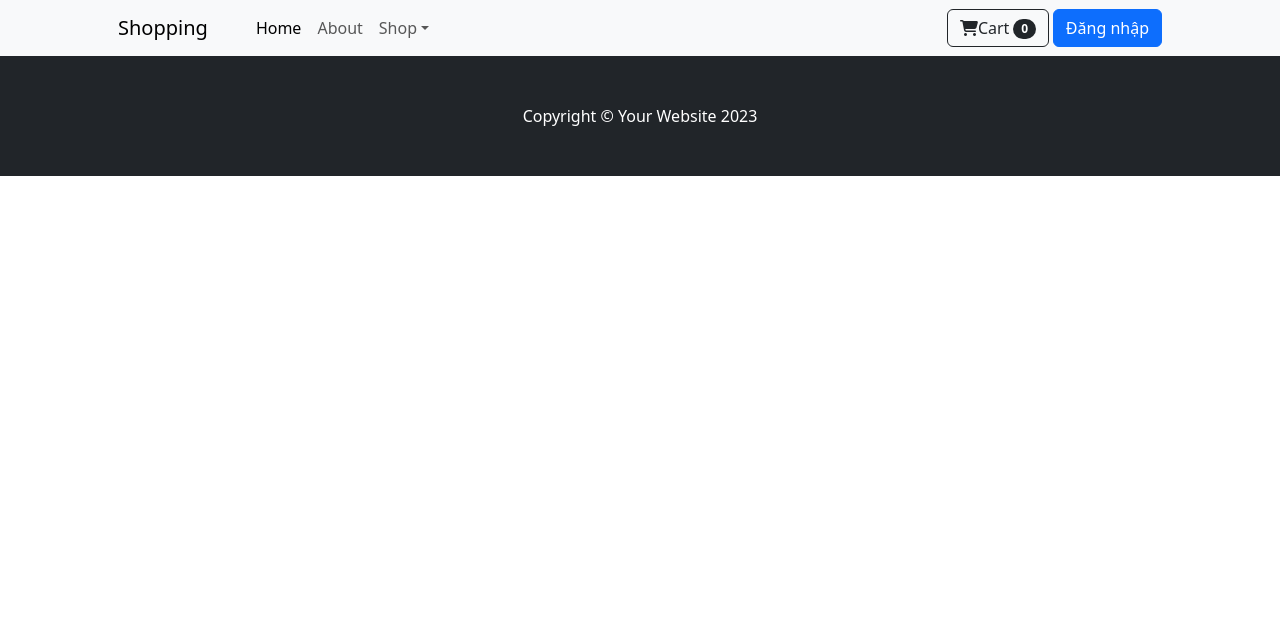
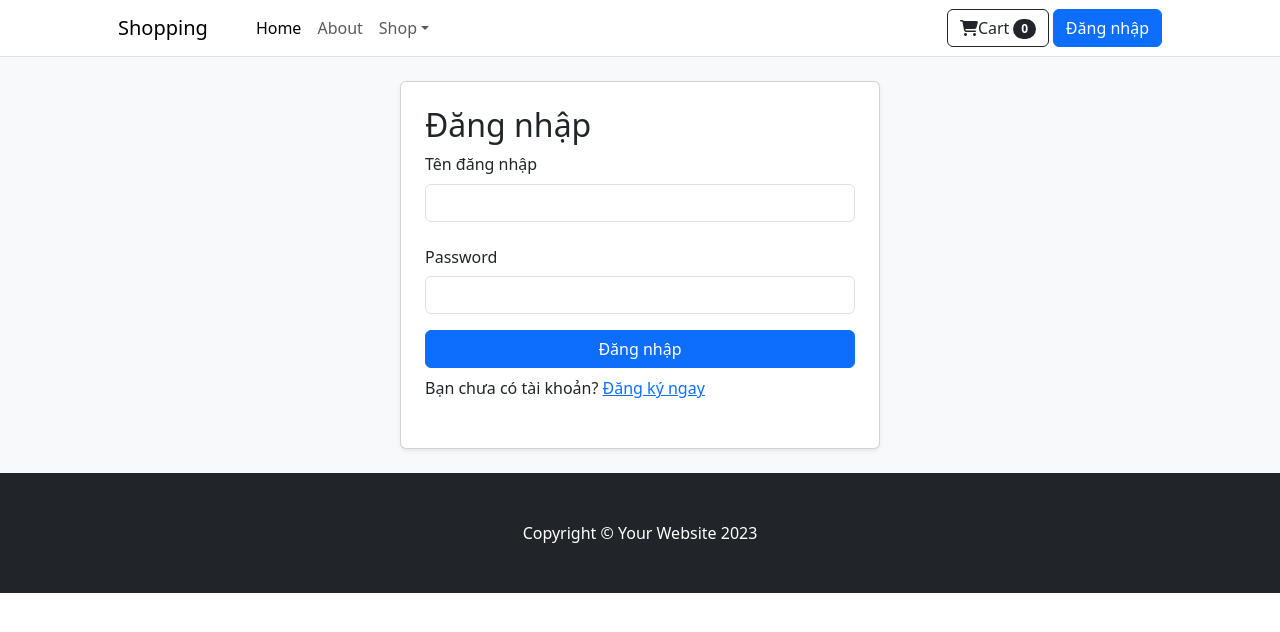
Before and after one commit to zit-software/web-projects, a Vue app in the folder frontend/: page /auth/login in a window 1280 px wide. Shown: the top 632 px of the page. Built offline with nearby package versions, Linux system fonts and the light colour scheme.

Commit message:
feat: login page

```diff
--- a/frontend/package.json
+++ b/frontend/package.json
@@ -13,8 +13,10 @@
     "axios": "^1.6.2",
     "bootstrap": "^5.3.2",
     "pinia": "^2.1.7",
+    "vee-validate": "^4.11.8",
     "vue": "^3.3.4",
-    "vue-router": "^4.2.5"
+    "vue-router": "^4.2.5",
+    "yup": "^1.3.2"
   },
   "devDependencies": {
     "@rushstack/eslint-patch": "^1.3.3",
--- a/frontend/src/App.vue
+++ b/frontend/src/App.vue
@@ -13,7 +13,9 @@ export default {
 <template>
   <AppHeader />
 
-  <RouterView />
+  <div class="bg-light">
+    <RouterView />
+  </div>
 
   <footer class="py-5 bg-dark">
     <div class="container">
--- a/frontend/src/components/AppHeader.vue
+++ b/frontend/src/components/AppHeader.vue
@@ -1,5 +1,5 @@
 <template>
-  <nav class="navbar navbar-expand-lg navbar-light bg-light">
+  <nav class="navbar navbar-expand-lg border-bottom">
     <div class="container px-4 px-lg-5">
       <a class="navbar-brand" href="#!">Shopping</a
       ><button
--- a/frontend/src/router/index.js
+++ b/frontend/src/router/index.js
@@ -13,8 +13,12 @@ const router = createRouter({
       path: '/auth',
       children: [
         {
-          path: '/login',
+          path: 'login',
           component: () => import('@/views/auth/LoginView.vue')
+        },
+        {
+          path: 'register',
+          component: () => import('@/views/auth/RegisterView.vue')
         }
       ]
     }
--- a/frontend/src/views/auth/LoginView.vue
+++ b/frontend/src/views/auth/LoginView.vue
@@ -1,9 +1,88 @@
 <template>
-  <div></div>
+  <div class="container py-4">
+    <VeeForm
+      class="card p-4 shadow shadow-sm"
+      @submit="login"
+      :validation-schema="validationScheme"
+      v-slot="{ errors }"
+    >
+      <h2>Đăng nhập</h2>
+      <div class="mb-3">
+        <label for="staticEmail" class="form-label">Tên đăng nhập</label>
+        <Field
+          name="username"
+          type="username"
+          class="form-control"
+          :class="{ 'is-invalid': errors.username }"
+        />
+        <ErrorMessage name="username" class="invalid-feedback" />
+      </div>
+
+      <div class="mb-3">
+        <label for="inputPassword" class="col-form-label">Password</label>
+        <Field
+          name="password"
+          type="password"
+          class="form-control"
+          :class="{ 'is-invalid': errors.password }"
+          id="inputPassword"
+        />
+        <ErrorMessage name="password" class="invalid-feedback" />
+      </div>
+
+      <button class="btn btn-primary" type="submit">Đăng nhập</button>
+
+      <p class="text text-dark py-2">
+        Bạn chưa có tài khoản?
+        <RouterLink to="/auth/register">Đăng ký ngay</RouterLink>
+      </p>
+    </VeeForm>
+  </div>
 </template>
 
+<style scoped>
+form {
+  width: 480px;
+  max-width: 100%;
+  margin: 0 auto;
+}
+</style>
+
 <script>
+import { Form as VeeForm, Field, ErrorMessage } from 'vee-validate'
+import * as yup from 'yup'
+import { RouterLink } from 'vue-router'
+
+const validationScheme = yup.object().shape({
+  username: yup
+    .string()
+    .required('Vui lòng nhập tên đăng nhập')
+    .min(3, 'Tên đăng nhập phải có ít nhất 3 ký tự')
+    .max(10, 'Tên đăng nhập không được dài quá 10 ký tự'),
+  password: yup
+    .string()
+    .required('Vui lòng nhập mật khẩu')
+    .min(6, 'Mật khẩu phải có ít nhất 6 ký tự')
+    .max(20, 'Mật khẩu không được dài quá 10 ký tự')
+})
+
 export default {
-  name: 'LoginView'
+  name: 'LoginView',
+  components: {
+    VeeForm,
+    Field,
+    ErrorMessage,
+    RouterLink
+  },
+  data() {
+    return {
+      validationScheme
+    }
+  },
+  methods: {
+    login(value) {
+      console.log(value)
+    }
+  }
 }
 </script>
```
Also changed, not shown: 1 other file (tests, documents, lock files or other folders).
